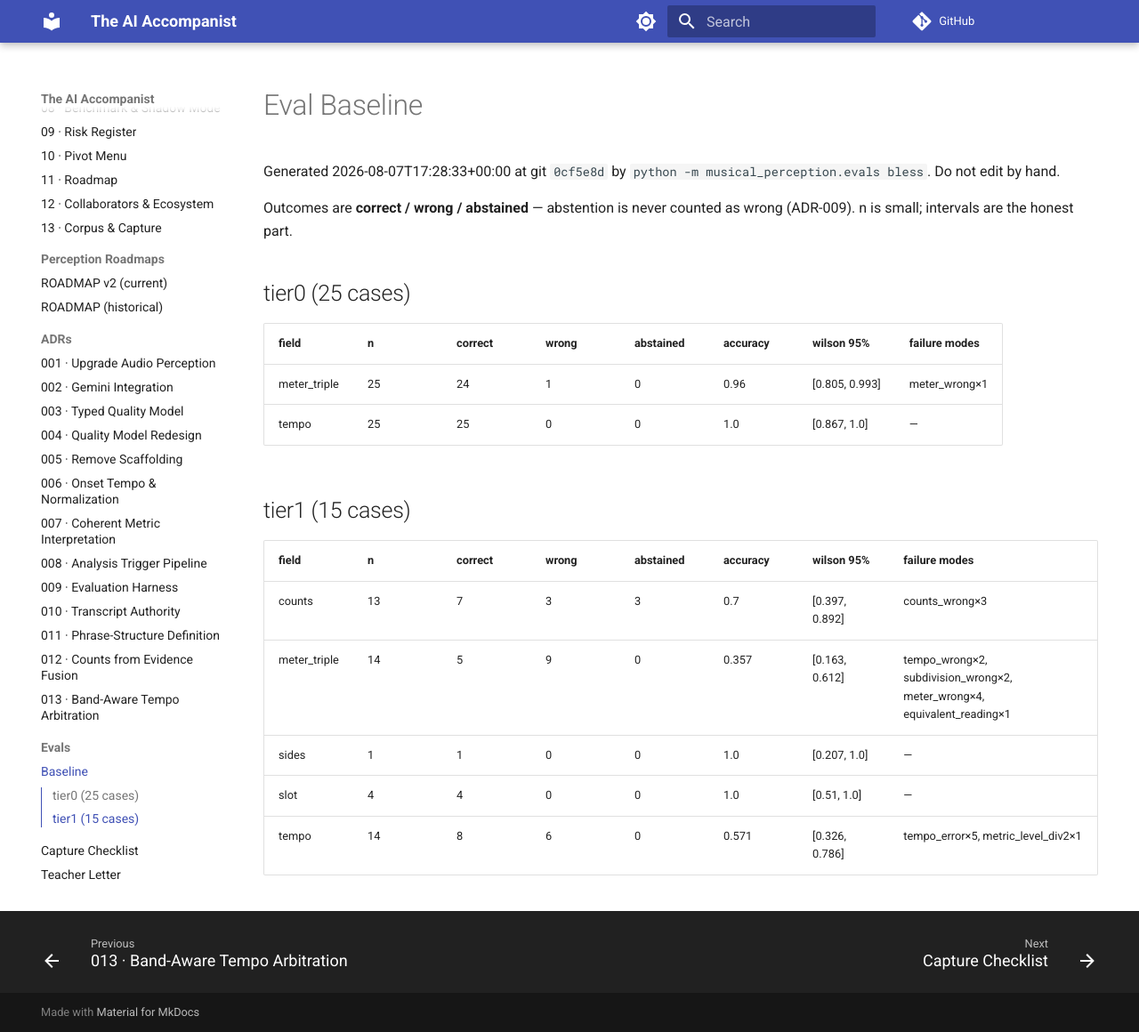
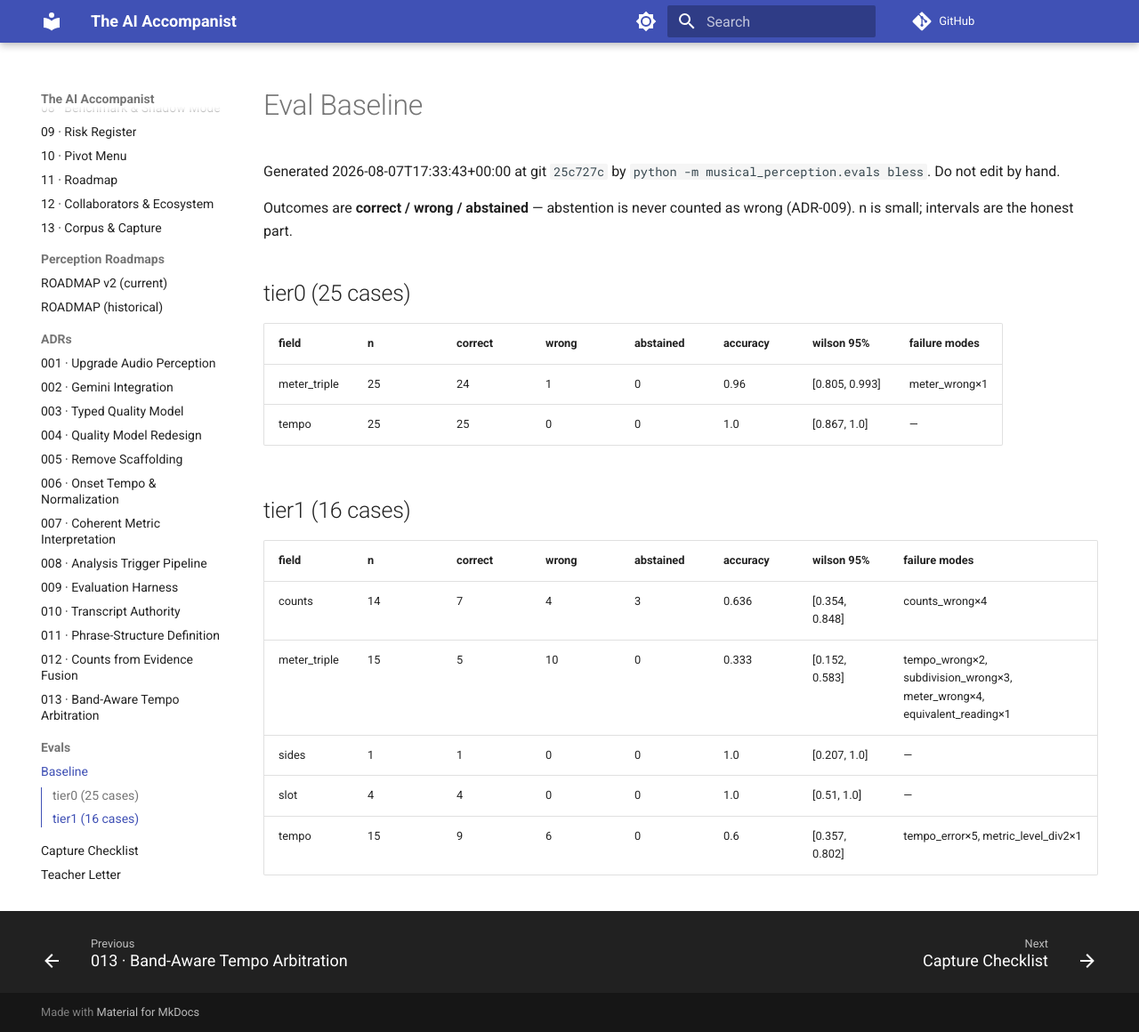
Before and after one commit to ben-juodvalkis/musical-perception, an MkDocs documentation site: the page built from docs/evals/baseline.md, in a window 1280 px wide and 1160 px high. Shown: the whole window at 89% size. Built offline with MkDocs 1.6.1 and Material for MkDocs 9.7.7, drawn with Linux system fonts in a browser that asks for light colours; comment, search, counter and statistics services are not loaded.

Commit message:
feat: rig clip 10 (step_names, interrupted 4/4) — dense markers hold tempo
Metronome 104 confirmed, step names with a word on every count (no
silent-count gaps, unlike clips 5-8), interruption mid-second-round.

Tempo lands at 104.8 (0.8% error) — tightest yet on an interruption
clip, confirming dense markers keep tempo tracking solid even through an
interruption. Meter subdivision reads duple vs true none. Counts reads
12 vs true 8 (clip 9's numbers sibling abstained here instead of
committing to a wrong number).

```diff
--- a/docs/evals/baseline.md
+++ b/docs/evals/baseline.md
@@ -1,6 +1,6 @@
 # Eval Baseline
 
-Generated 2026-08-07T17:28:33+00:00 at git `0cf5e8d` by `python -m musical_perception.evals bless`. Do not edit by hand.
+Generated 2026-08-07T17:33:43+00:00 at git `25c727c` by `python -m musical_perception.evals bless`. Do not edit by hand.
 
 Outcomes are **correct / wrong / abstained** — abstention is never
 counted as wrong (ADR-009). n is small; intervals are the honest part.
@@ -12,12 +12,12 @@
 | meter_triple | 25 | 24 | 1 | 0 | 0.96 | [0.805, 0.993] | meter_wrong×1 |
 | tempo | 25 | 25 | 0 | 0 | 1.0 | [0.867, 1.0] | — |
 
-## tier1 (15 cases)
+## tier1 (16 cases)
 
 | field | n | correct | wrong | abstained | accuracy | wilson 95% | failure modes |
 |---|---|---|---|---|---|---|---|
-| counts | 13 | 7 | 3 | 3 | 0.7 | [0.397, 0.892] | counts_wrong×3 |
-| meter_triple | 14 | 5 | 9 | 0 | 0.357 | [0.163, 0.612] | tempo_wrong×2, subdivision_wrong×2, meter_wrong×4, equivalent_reading×1 |
+| counts | 14 | 7 | 4 | 3 | 0.636 | [0.354, 0.848] | counts_wrong×4 |
+| meter_triple | 15 | 5 | 10 | 0 | 0.333 | [0.152, 0.583] | tempo_wrong×2, subdivision_wrong×3, meter_wrong×4, equivalent_reading×1 |
 | sides | 1 | 1 | 0 | 0 | 1.0 | [0.207, 1.0] | — |
 | slot | 4 | 4 | 0 | 0 | 1.0 | [0.51, 1.0] | — |
-| tempo | 14 | 8 | 6 | 0 | 0.571 | [0.326, 0.786] | tempo_error×5, metric_level_div2×1 |
+| tempo | 15 | 9 | 6 | 0 | 0.6 | [0.357, 0.802] | tempo_error×5, metric_level_div2×1 |
```
Also changed, not shown: 6 other files.
